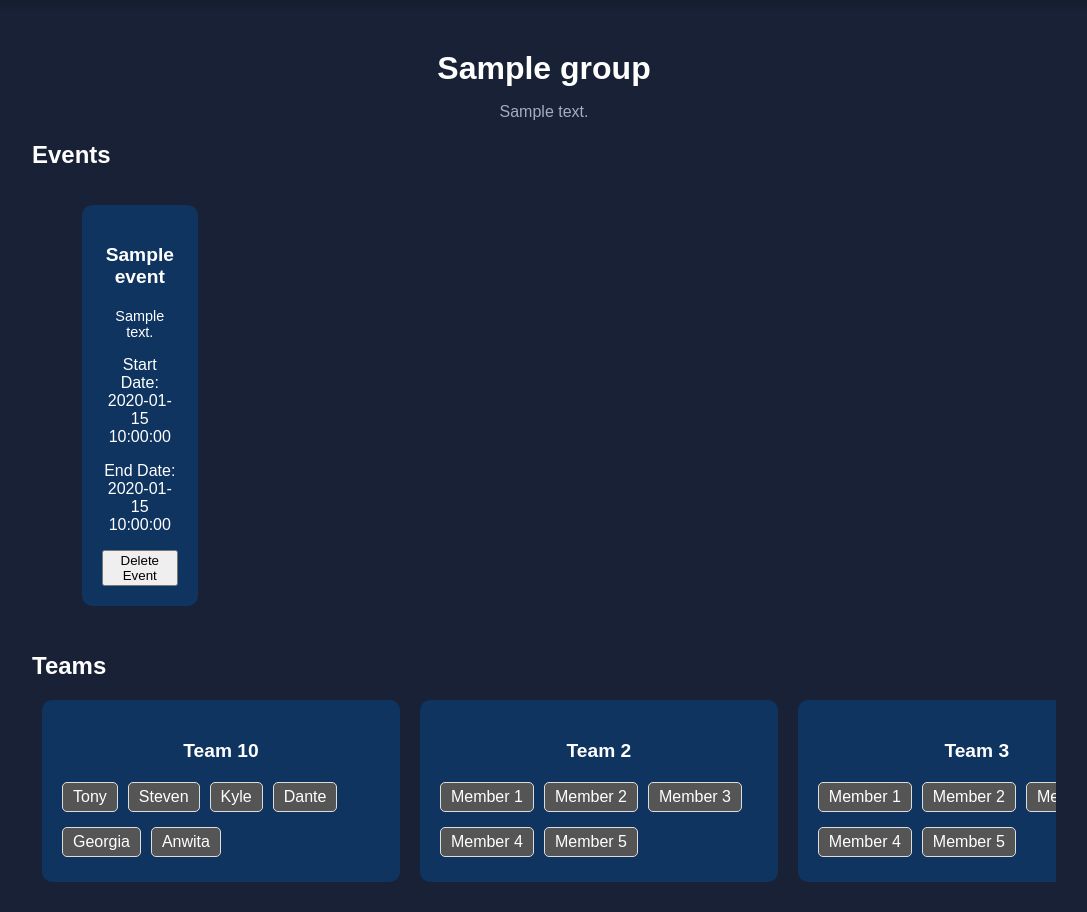
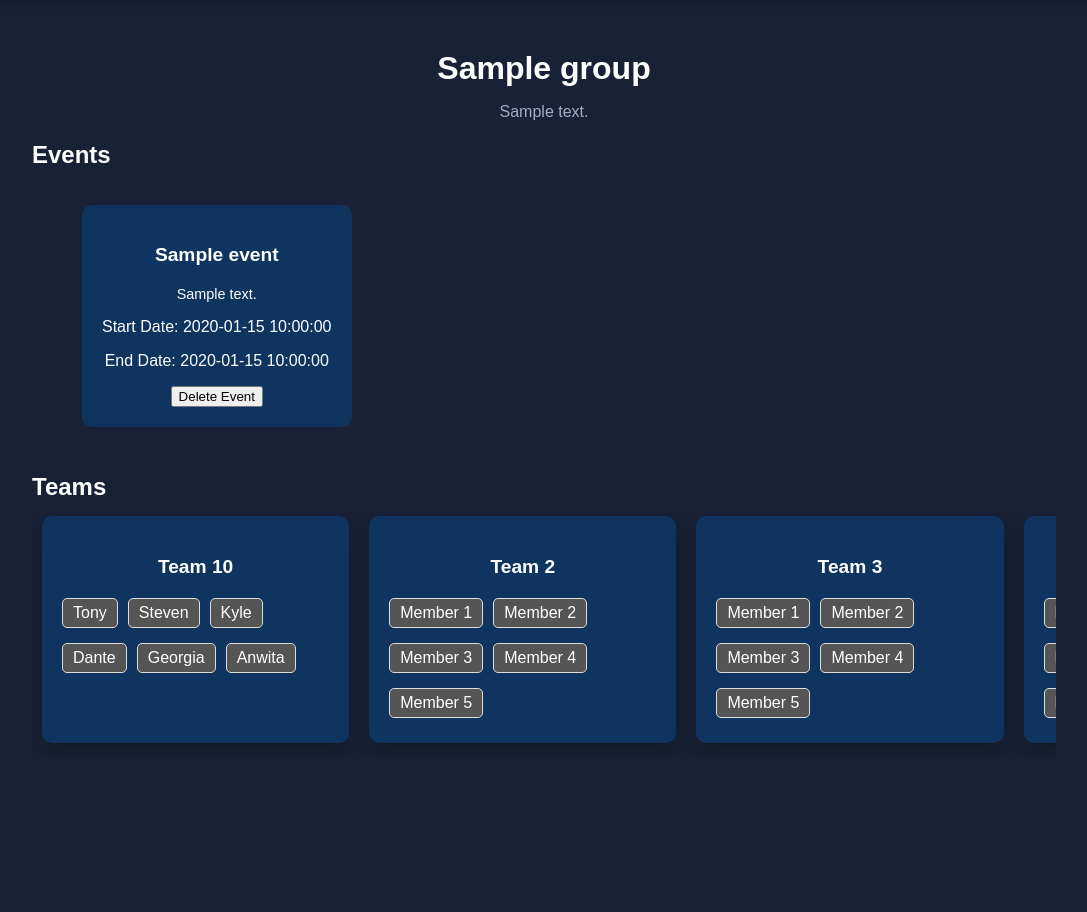
Before and after one commit to stevenjknaack/team-scheduler, a Flask app: template templates/group.html in a window 1280 px wide. Shown: the part 93-1005 px from the top of the page, without its empty margins (96-1183 px from the left). After the commit the page ends 836 px from the top, so only its background shows below. Run offline with Flask 3, Linux system fonts and the light colour scheme; the template is opened without the code that fills it: most values are stand-ins (such as "Sample title", 1, 10 or a date in 2020); parts of the project's set-up code (start-up, migrations or seed data) failed here and were passed over.

Commit message:
some styleguide changes in group.css, event container fix

```diff
--- a/static/styles/group.css
+++ b/static/styles/group.css
@@ -94,16 +94,6 @@ h1 {
     margin-bottom: 10px;
 }
 
-.event-box {
-    background-color: #0f3460;
-    padding: 20px;
-    margin: 10px;
-    width: calc(33% - 20px);
-    /* three boxes per row with margins */
-    text-align: center;
-    border-radius: 10px;
-}
-
 .group-teams,
 .group-events,
 .team-events {
@@ -121,28 +111,25 @@ h1 {
 
 .team-box,
 .event-box {
-    flex: 0 0 auto;
-    /* Do not grow, do not shrink, and base the size on the width property */
-    width: calc(33.333% - 20px);
-    /* You can set a fixed width for the boxes */
-    margin-right: 10px;
-    /* Add margin between boxes */
+    flex: 1 0 30%; /* Grow, do not shrink, with an initial width of 30% */
+    margin: 10px;
+    padding: 20px;
+    text-align: center;
     background-color: #0f3460;
-    padding: 20px;
-    margin: 10px;
-    width: calc(33% - 20px);
-    /* three boxes per row with margins */
-    text-align: center;
     border-radius: 10px;
+    cursor: pointer;
+    transition: transform 0.3s ease, box-shadow 0.3s ease;
+    box-sizing: border-box;
 }
 
-.team-box{
+.team-box,
+.event-box {
     cursor: pointer; /* Change cursor to indicate the item is clickable */
     transition: transform 0.3s ease, box-shadow 0.3s ease; /* Smooth transition for hover effects */
 }
 
 
-.team-box:hover {
+.team-box, .event-box:hover {
 transform: translateY(-5px); /* Slightly raise the box to give a lifting effect */
 box-shadow: 0 10px 20px rgba(0, 0, 0, 0.2); /* Increase shadow for depth perception */
 }
```
